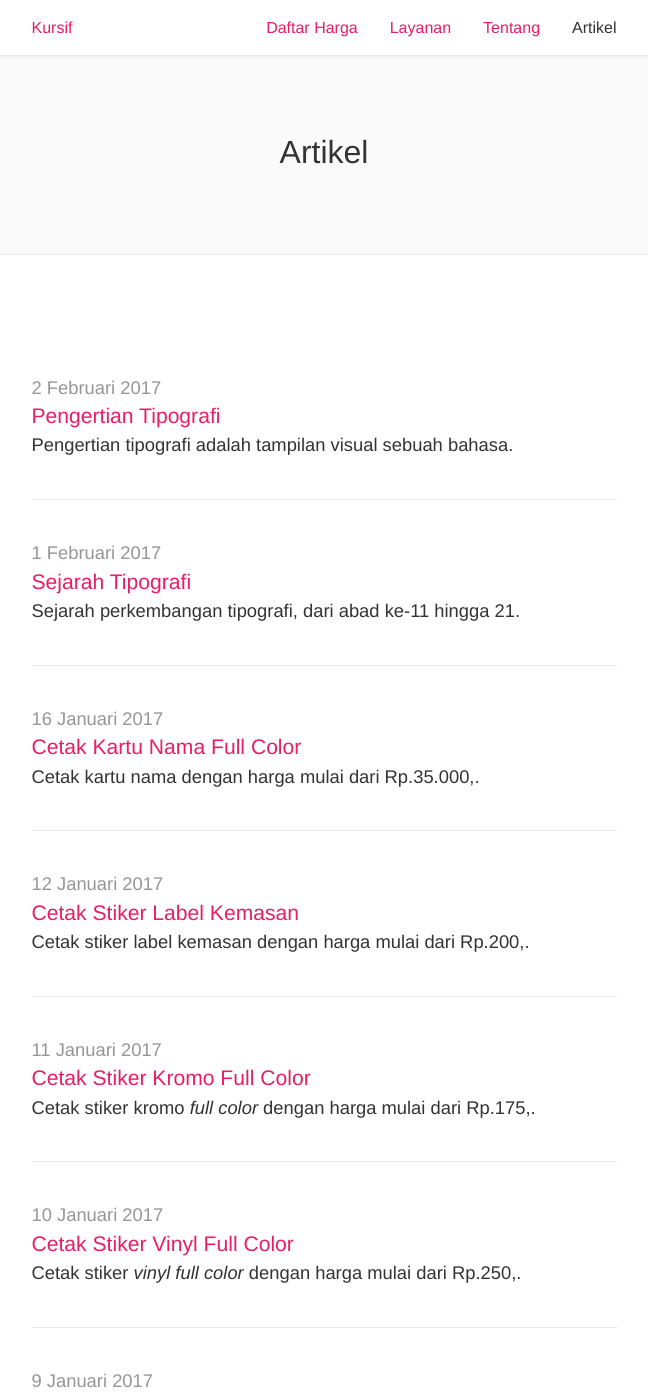
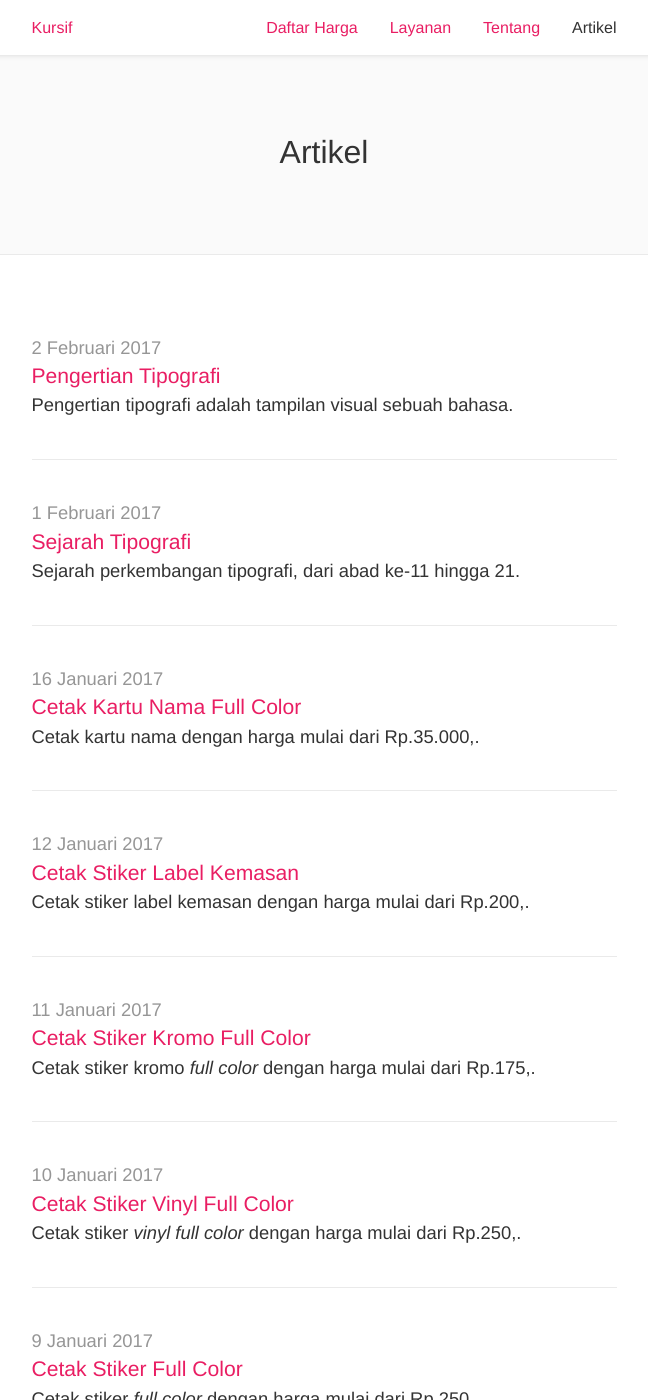
Before and after one commit to tertanda/kursif.github.io, a Jekyll site: the page built from artikel/index.md, in a window 1280 px wide and 1400 px high. Shown: the whole window, without its empty margins (316-964 px from the left). Built offline with Jekyll 4.4.1, drawn with Linux system fonts in a browser that asks for light colours; a script that is not in the unit is left out.

Commit message:
First commit.

```diff
--- a/_sass/layout/main.scss
+++ b/_sass/layout/main.scss
@@ -200,7 +200,7 @@
     padding-top: 2.5rem;
 }
 
-.site-article__item:first-child { padding-top: 2.5rem; }
+.site-article__item:first-child { padding-top: 0; }
 
 .site-article__item:last-child {
     border-bottom: 0;
```
